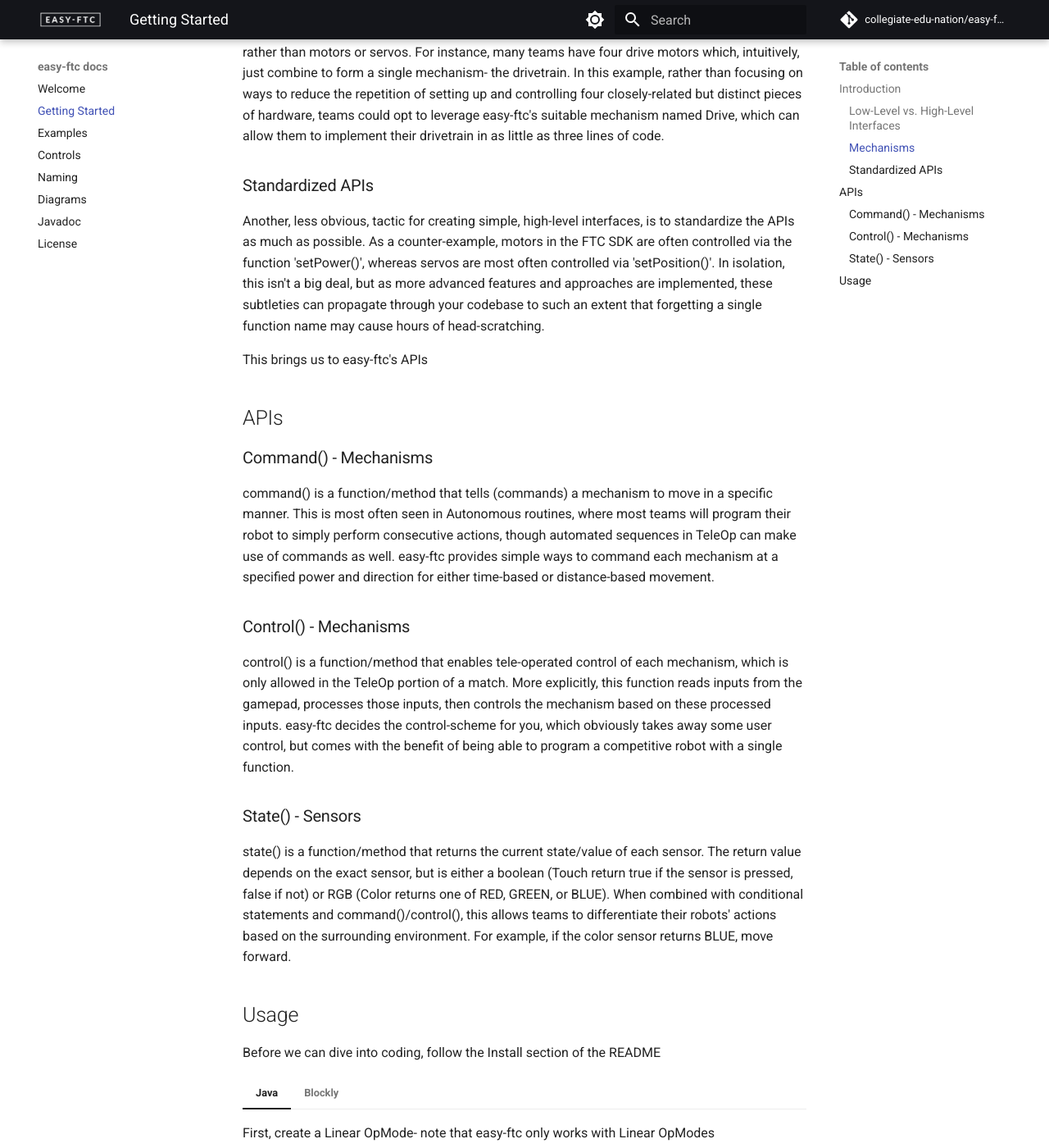
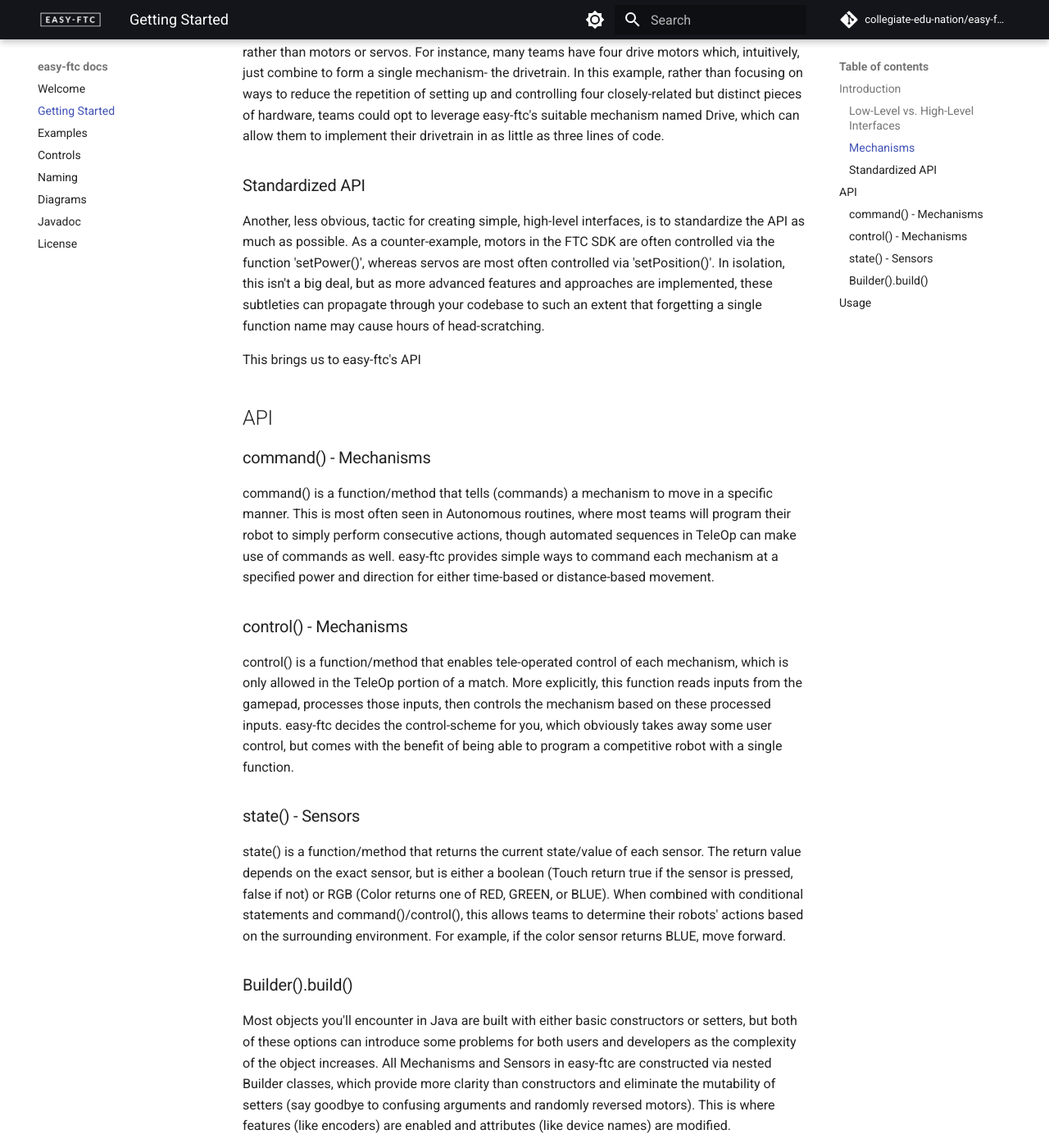
Before and after one commit to Collegiate-Edu-Nation/easy-ftc, an MkDocs documentation site: the page built from docs/gettingstarted.md, in a window 1280 px wide and 1400 px high, scrolled down 659 px. Shown: the whole window at 82% size. Built offline with MkDocs 1.6.1 and Material for MkDocs 9.7.7, drawn with Linux system fonts in a browser that asks for light colours; comment, search, counter and statistics services are not loaded; some of the changed text lies outside the part shown.

Commit message:
rp APIs w/ API. add Builder section

```diff
--- a/docs/gettingstarted.md
+++ b/docs/gettingstarted.md
@@ -5,30 +5,33 @@
 ### Low-Level vs. High-Level Interfaces
 When programming complex systems, there is an almost universal need for low-level control. In the context of FTC, this is often encountered in the hardware initialization stage of an OpMode, where, for example, you'll need to decide the behavior of your motors (direction, run mode, etc.).
 
-The FTC SDK does a good job of providing APIs (application programming interfaces) for accomplishing this, but this comes with some challenges for users. Namely, low-level control of individual motors, servos, and sensors does not always neatly translate into making robots perform high-level actions (like moving entire mechanisms).
+The FTC SDK does a good job of providing an API (application programming interface) for accomplishing this, but this comes with some challenges for users. Namely, low-level control of individual motors, servos, and sensors does not always neatly translate into making robots perform high-level actions (like moving entire mechanisms).
 
-Thus, there's room in the FTC ecosystem for what are called 'facade-pattern APIs', which interact with the FTC SDK's APIs at a low-level, but provide users with massively simplified interfaces to control their robots' high-level actions in an intuitive manner.
+Thus, there's room in the FTC ecosystem for what are called 'facade-pattern APIs', which interact with the FTC SDK's API at a low-level, but provide users with massively simplified interfaces to control their robots' high-level actions in an intuitive manner.
 
 This is what easy-ftc seeks to provide.
 
 ### Mechanisms
 An obvious way to provide higher-level control of your robot is to think in terms of mechanisms, rather than motors or servos. For instance, many teams have four drive motors which, intuitively, just combine to form a single mechanism- the drivetrain. In this example, rather than focusing on ways to reduce the repetition of setting up and controlling four closely-related but distinct pieces of hardware, teams could opt to leverage easy-ftc's suitable mechanism named Drive, which can allow them to implement their drivetrain in as little as three lines of code.
 
-### Standardized APIs
-Another, less obvious, tactic for creating simple, high-level interfaces, is to standardize the APIs as much as possible. As a counter-example, motors in the FTC SDK are often controlled via the function 'setPower()', whereas servos are most often controlled via 'setPosition()'. In isolation, this isn't a big deal, but as more advanced features and approaches are implemented, these subtleties can propagate through your codebase to such an extent that forgetting a single function name may cause hours of head-scratching.
+### Standardized API
+Another, less obvious, tactic for creating simple, high-level interfaces, is to standardize the API as much as possible. As a counter-example, motors in the FTC SDK are often controlled via the function 'setPower()', whereas servos are most often controlled via 'setPosition()'. In isolation, this isn't a big deal, but as more advanced features and approaches are implemented, these subtleties can propagate through your codebase to such an extent that forgetting a single function name may cause hours of head-scratching.
 
-This brings us to easy-ftc's APIs
+This brings us to easy-ftc's API
 
-## APIs
+## API
 
-### Command() - Mechanisms
+### command() - Mechanisms
 command() is a function/method that tells (commands) a mechanism to move in a specific manner. This is most often seen in Autonomous routines, where most teams will program their robot to simply perform consecutive actions, though automated sequences in TeleOp can make use of commands as well. easy-ftc provides simple ways to command each mechanism at a specified power and direction for either time-based or distance-based movement.
 
-### Control() - Mechanisms
+### control() - Mechanisms
 control() is a function/method that enables tele-operated control of each mechanism, which is only allowed in the TeleOp portion of a match. More explicitly, this function reads inputs from the gamepad, processes those inputs, then controls the mechanism based on these processed inputs. easy-ftc decides the control-scheme for you, which obviously takes away some user control, but comes with the benefit of being able to program a competitive robot with a single function.
 
-### State() - Sensors
-state() is a function/method that returns the current state/value of each sensor. The return value depends on the exact sensor, but is either a boolean (Touch return true if the sensor is pressed, false if not) or RGB (Color returns one of RED, GREEN, or BLUE). When combined with conditional statements and command()/control(), this allows teams to differentiate their robots' actions based on the surrounding environment. For example, if the color sensor returns BLUE, move forward.
+### state() - Sensors
+state() is a function/method that returns the current state/value of each sensor. The return value depends on the exact sensor, but is either a boolean (Touch return true if the sensor is pressed, false if not) or RGB (Color returns one of RED, GREEN, or BLUE). When combined with conditional statements and command()/control(), this allows teams to determine their robots' actions based on the surrounding environment. For example, if the color sensor returns BLUE, move forward.
+
+### Builder().build()
+Most objects you'll encounter in Java are built with either basic constructors or setters, but both of these options can introduce some problems for both users and developers as the complexity of the object increases. All Mechanisms and Sensors in easy-ftc are constructed via nested Builder classes, which provide more clarity than constructors and eliminate the mutability of setters (say goodbye to confusing arguments and randomly reversed motors). This is where features (like encoders) are enabled and attributes (like device names) are modified.
 
 ## Usage
 Before we can dive into coding, follow the Install section of the README
@@ -93,7 +96,7 @@ Before we can dive into coding, follow the Install section of the README
             }
         }
 
-    As autonomous does not allow gamepad control, we'll need to use the command() method to move a mechanism in this match phase. This method commands mechanisms to move as the user specifies, with servo mechanisms taking only one argument (direction) and motor mechanisms taking three (power, direction, and measurement)
+    As autonomous does not allow gamepad control, we'll need to use the command() method to move a mechanism in this match phase. This method commands mechanisms to move as the user specifies, with servo mechanisms taking only one argument (direction) and motor mechanisms taking three (direction, measurement, and power)
 
     Adding this to the if statement will make your robot drive forward for 3 seconds at half-power
 
```
Also changed, not shown: other parts of docs/gettingstarted.md (+1 -1 lines).
